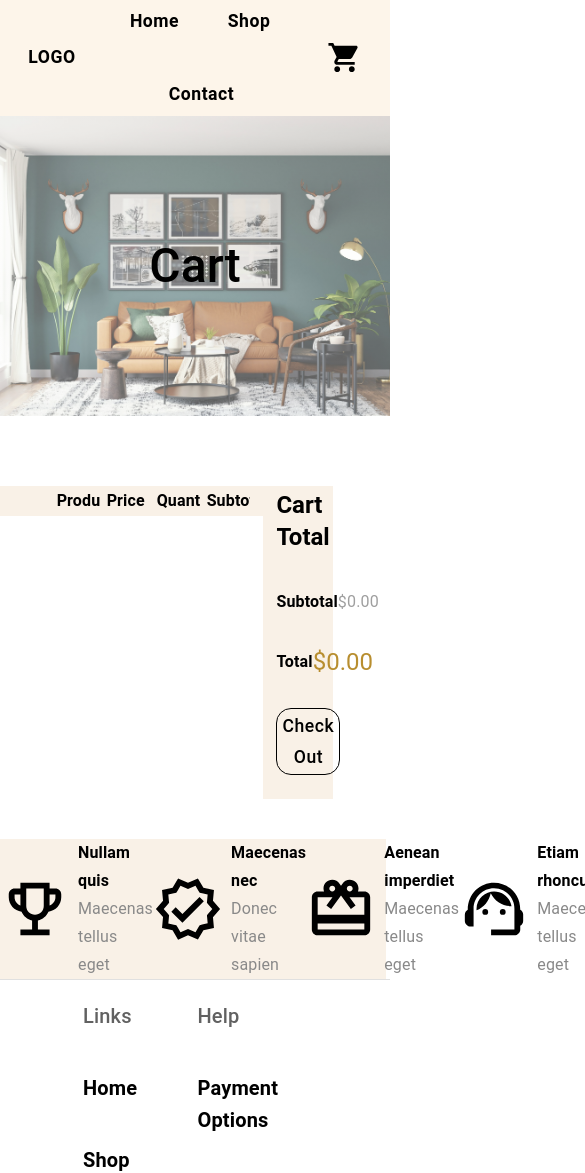
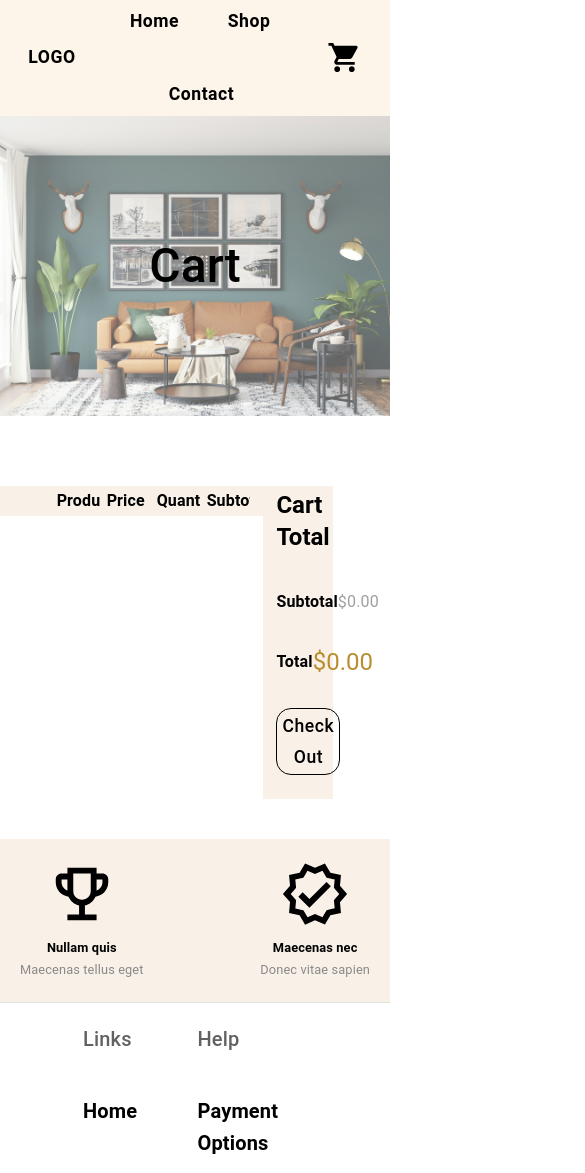
Before and after one commit to Gibsongf/furniture-eCommerce-react-app, a React (Vite) app: page /cart in a window 390 px wide. Shown: the top 1173 px of the page, 585 px wide, since content can reach past the window. Built offline with nearby package versions, Linux system fonts and the light colour scheme.

Commit message:
benefit el cs media query

```diff
--- a/src/App.css
+++ b/src/App.css
@@ -89,6 +89,18 @@ a:visited {
   .footer-container.MuiBox-root {
     padding: 20px 45px 20px 45px;
   }
+
+  /* Shop */
+  .benefit-container.MuiBox-root {
+    flex-direction: column;
+  }
+
+  .benefit-container.MuiBox-root h2 {
+    font-size: 0.8rem;
+    text-align: center;
+  }
+
+
 }
 
 @media (max-width:600px) {
@@ -113,4 +125,16 @@ a:visited {
   .footer-hide.MuiBox-root {
     display: none;
   }
+
+  /* Shop */
+  .benefit-container.MuiBox-root.hide-benefit {
+    display: none;
+  }
 }
+
+
+@media (max-width:600px) {
+  .benefit-container.MuiBox-root.hide-benefit+div {
+    display: none;
+  }
+}
--- a/src/components/Shop/ServiceBenefits.tsx
+++ b/src/components/Shop/ServiceBenefits.tsx
@@ -7,83 +7,78 @@ import { Box, Typography } from "@mui/material";
 export const ServiceBenefits = () => {
   return (
     <Box
+      sx={{
+        backgroundColor: "#F9F1E7",
+        // height: "100px",
+      }}>
+      <Box
+        maxWidth={"1200px"}
         display="flex"
         alignItems="center"
-            justifyContent="space-around"
-            sx={{
-                backgroundColor: "#F9F1E7",
-                width: "99vw",
-                height: "100px",
-                padding: "20px 0px",
-            }}>
-            <Box display="flex" gap={1} alignItems="center">
+        margin="0 auto"
+        padding="20px"
+        justifyContent="space-between">
+        <Box
+          className="benefit-container"
+          display="flex"
+          gap={1}
+          alignItems="center">
           <EmojiEventsOutlinedIcon sx={{ fontSize: 70 }} />
           <Box textAlign="left">
-                    <Typography
-                        fontWeight="bold"
-                        variant="subtitle1"
-                        component="h2">
+            <Typography fontWeight="bold" variant="subtitle1" component="h2">
               Nullam quis
             </Typography>
-                    <Typography
-                        color="#898989"
-                        variant="subtitle1"
-                        component="h2">
+            <Typography color="#898989" variant="subtitle1" component="h2">
               Maecenas tellus eget
             </Typography>
           </Box>
         </Box>
-            <Box display="flex" gap={1} alignItems="center">
+        <Box
+          className="benefit-container"
+          display="flex"
+          gap={1}
+          alignItems="center">
           <VerifiedOutlinedIcon sx={{ fontSize: 70 }} />
           <Box textAlign="left">
-                    <Typography
-                        fontWeight="bold"
-                        variant="subtitle1"
-                        component="h2">
+            <Typography fontWeight="bold" variant="subtitle1" component="h2">
               Maecenas nec
             </Typography>
-                    <Typography
-                        color="#898989"
-                        variant="subtitle1"
-                        component="h2">
+            <Typography color="#898989" variant="subtitle1" component="h2">
               Donec vitae sapien
             </Typography>
           </Box>
         </Box>
-            <Box display="flex" gap={1} alignItems="center">
+        <Box
+          className="benefit-container hide-benefit"
+          display="flex"
+          gap={1}
+          alignItems="center">
           <CardGiftcardOutlinedIcon sx={{ fontSize: 70 }} />
           <Box textAlign="left">
-                    <Typography
-                        fontWeight="bold"
-                        variant="subtitle1"
-                        component="h2">
+            <Typography fontWeight="bold" variant="subtitle1" component="h2">
               Aenean imperdiet
             </Typography>
-                    <Typography
-                        color="#898989"
-                        variant="subtitle1"
-                        component="h2">
+            <Typography color="#898989" variant="subtitle1" component="h2">
               Maecenas tellus eget
             </Typography>
           </Box>
         </Box>
-            <Box display="flex" gap={1} alignItems="center">
+        <Box
+          className="benefit-container"
+          display="flex"
+          gap={1}
+          alignItems="center">
           <SupportAgentOutlinedIcon sx={{ fontSize: 70 }} />
           <Box textAlign="left">
-                    <Typography
-                        fontWeight="bold"
-                        variant="subtitle1"
-                        component="h2">
+            <Typography fontWeight="bold" variant="subtitle1" component="h2">
               Etiam rhoncus
             </Typography>
-                    <Typography
-                        color="#898989"
-                        variant="subtitle1"
-                        component="h2">
+            <Typography color="#898989" variant="subtitle1" component="h2">
               Maecenas tellus eget
             </Typography>
           </Box>
         </Box>
       </Box>
+    </Box>
   );
 };
```
Lines whose indentation alone changed are shown as unchanged.
